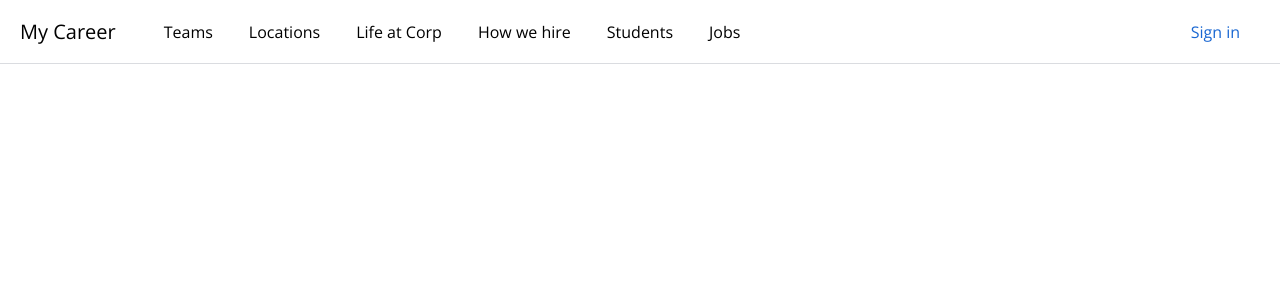
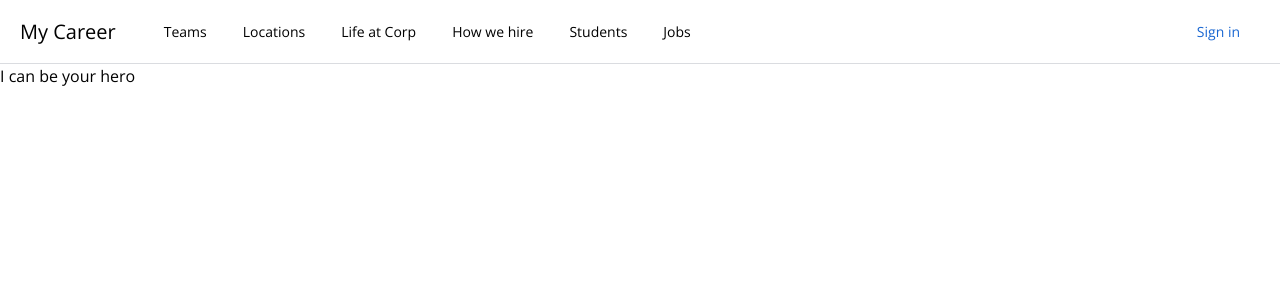
Before and after one commit to gianlucanesta/vue-job-search, a Vue app: page / in a window 1280 px wide. Shown: the top 300 px of the page. Built offline with nearby package versions, Linux system fonts and the light colour scheme.

Commit message:
Create TheHero.vue Component

```diff
--- a/src/App.vue
+++ b/src/App.vue
@@ -1,14 +1,17 @@
 <template>
   <main-nav />
+  <the-hero />
 </template>
 
 <script>
 import MainNav from './components/MainNav.vue'
+import TheHero from './components/TheHero.vue'
 
 export default {
   name: 'App',
   components: {
-    MainNav
+    MainNav,
+    TheHero
   }
 }
 </script>
--- a/src/components/MainNav.vue
+++ b/src/components/MainNav.vue
@@ -1,5 +1,5 @@
 <template>
-  <header class="w-full text-sm">Main Nav</header>
+  <header :class="['w-full', 'text-sm', headerHeightClass]">
     <div class="fixed top-0 left-0 w-full h-16 bg-white">
       <div class="flex flex-nowrap h-full border-b border-solid border-brand-gray-1">
         <a class="flex h-full items-center text-xl ml-5" :href="url">{{ company }}</a>
@@ -19,6 +19,7 @@
       </div>
       <the-subnav v-if="isLoggedIn" />
     </div>
+  </header>
 </template>
 
 <script>
@@ -41,6 +42,11 @@ export default {
       isLoggedIn: false
     }
   },
+  computed: {
+    headerHeightClass() {
+      return this.isLoggedIn ? 'h-32' : 'h-16'
+    }
+  },
   methods: {
     loginUser() {
       this.isLoggedIn = true
--- /dev/null
+++ b/src/components/TheHero.vue
@@ -0,0 +1,10 @@
+<template>
+  <main>
+    <section>I can be your hero</section>
+  </main>
+</template>
+<script>
+export default {
+  name: 'TheHero'
+}
+</script>
--- a/src/components/TheSubnav.vue
+++ b/src/components/TheSubnav.vue
@@ -14,7 +14,7 @@ export default {
   name: 'TheSubnav',
   data() {
     return {
-      onJobResults: true
+      onJobResultsPage: true
     }
   }
 }
```
Lines whose indentation alone changed are shown as unchanged.
